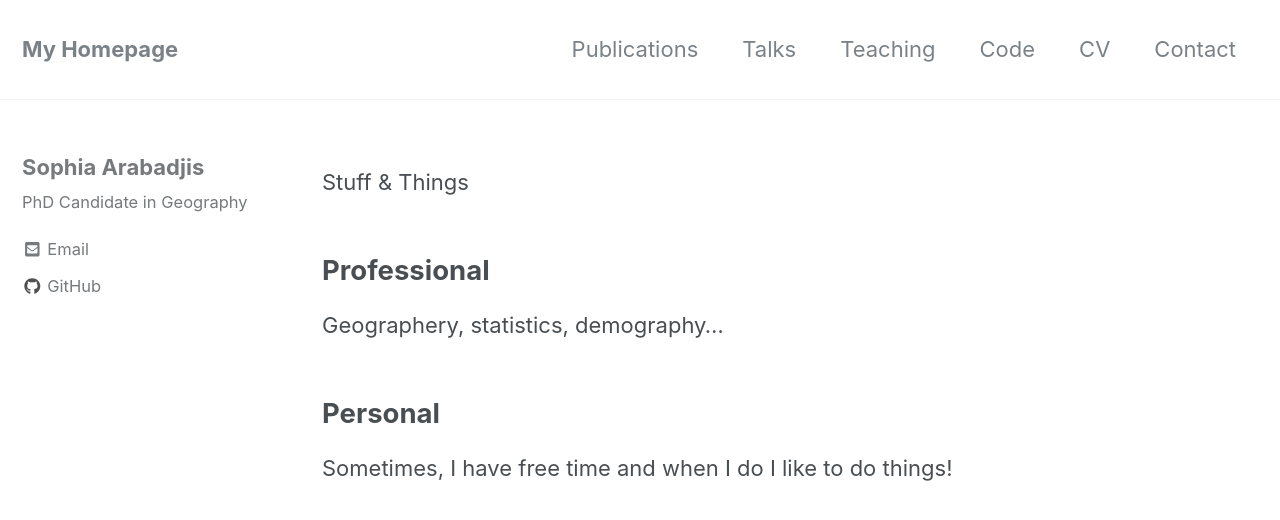
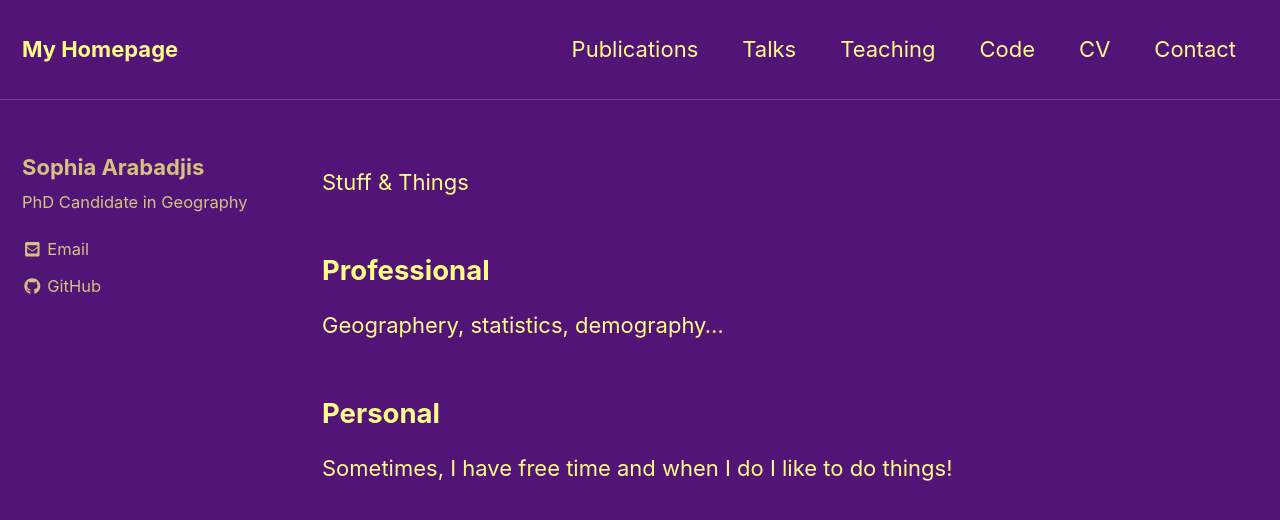
Before and after one commit to sarabadjis/sarabadjis.github.io, a Jekyll site: the page built from _pages/about.md, in a window 1280 px wide and 900 px high. Shown: the top 520 px of the window. Built offline with Jekyll 4.4.1, drawn with Linux system fonts in a browser that asks for light colours; nearby versions of some CDN libraries.

Commit message:
Try plum

```diff
--- a/_config.yml
+++ b/_config.yml
@@ -12,7 +12,7 @@
 
 # theme                  : "minimal-mistakes-jekyll"
 # remote_theme           : "mmistakes/minimal-mistakes"
-minimal_mistakes_skin    : "default" # "air", "aqua", "contrast", "dark", "dirt", "neon", "mint", "plum", "sunrise"
+minimal_mistakes_skin    : "plum" # "default" # "air", "aqua", "contrast", "dark", "dirt", "neon", "mint", "plum", "sunrise"
 
 # Site Settings
 locale                   : "en-US"
@@ -20,7 +20,7 @@ title                    : "My Homepage"
 title_separator          : "-"
 name                     : "Sophia Arabadjis"
 description              : "Sophia's academic homepage"
-url                      : # the base hostname & protocol for your site e.g. "https://mmistakes.github.io"
+url                      : https://sarabadjis.github.io # the base hostname & protocol for your site e.g. "https://mmistakes.github.io"
 baseurl                  : # the subpath of your site, e.g. "/blog"
 repository               : # GitHub username/repo-name e.g. "mmistakes/minimal-mistakes"
 teaser                   : # path of fallback teaser image, e.g. "/assets/images/500x300.png"
```
